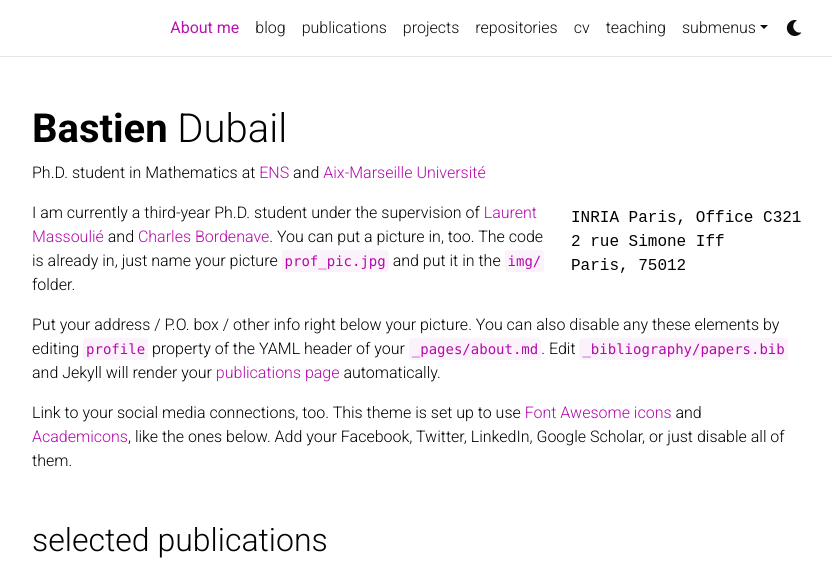
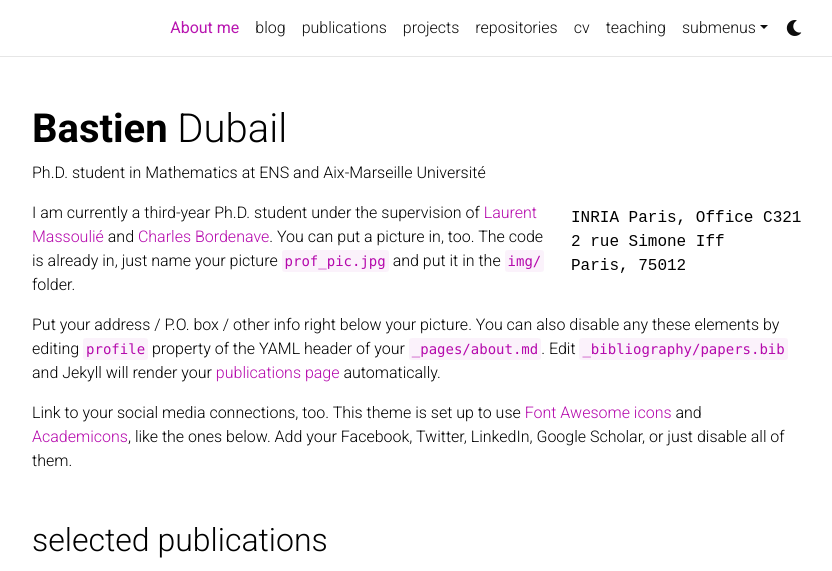
Before and after one commit to bdubail/bdubail.github.io, a Jekyll site: the page built from _pages/about.md, in a window 1280 px wide, cut to the strip 0-571 px from the top of the page. Shown: the whole strip, without its empty margins (223-1055 px from the left). Built offline with Jekyll 4.4.1, drawn with Linux system fonts in a browser that asks for light colours; comment, search, counter and statistics services are not loaded; a style sheet for code colours, icons or effects is not loaded; part of the change alters nothing that is shown.

```diff
--- a/_pages/about.md
+++ b/_pages/about.md
@@ -2,7 +2,7 @@
 layout: about
 title: About me
 permalink: /
-subtitle: Ph.D. student in Mathematics at <a href="https://www.ens.psl.eu/">ENS</a> and <a href="[https://www.ens.psl.eu](https://www.univ-amu.fr/)">Aix-Marseille Université </a>
+subtitle: Ph.D. student in Mathematics at ENS and Aix-Marseille Université
 
 profile:
   align: right
```
